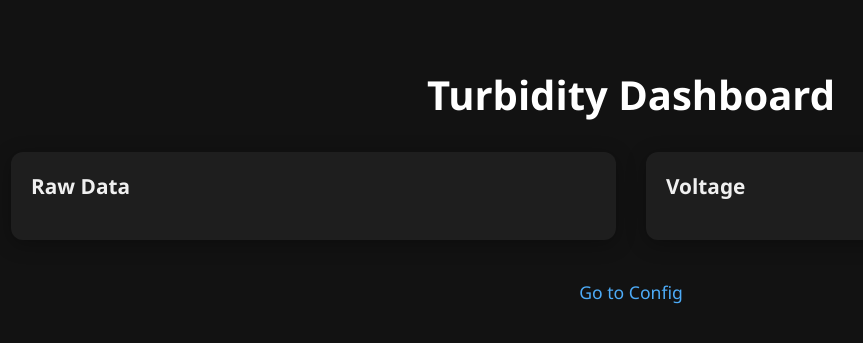
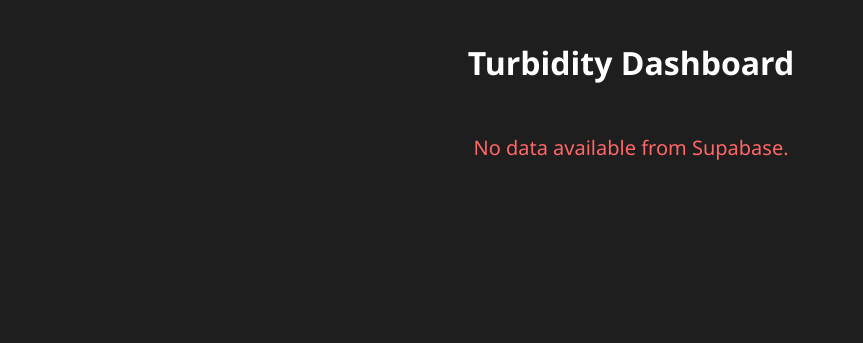
Before and after one commit to mup1979/HomeSense, a FastAPI app: page /dashboard in a window 1280 px wide. Shown: the top 343 px of the page, without its empty margins (9-872 px from the left). Run offline with FastAPI, Linux system fonts and the light colour scheme; the visitor is signed in with stand-in values (Sample User, id 1); data that the repository does not hold is empty; some libraries are stand-ins or nearby versions.

Commit message:
Fix Supabase data load and redesign dashboard layout

```diff
--- a/app/main.py
+++ b/app/main.py
@@ -1,4 +1,3 @@
-import os
 from fastapi import FastAPI, Request, Form
 from fastapi.responses import HTMLResponse, RedirectResponse
 from fastapi.staticfiles import StaticFiles
@@ -7,95 +6,73 @@ from starlette.middleware.sessions import SessionMiddleware
 from supabase import create_client, Client
 import pandas as pd
 import plotly.graph_objs as go
-from dotenv import load_dotenv
+import os
 
-load_dotenv()
+app = FastAPI()
 
+# Static and template setup
+app.mount("/static", StaticFiles(directory="app/static"), name="static")
+templates = Jinja2Templates(directory="app/templates")
+app.add_middleware(SessionMiddleware, secret_key="your_secret_key")
+
+# Supabase config
 url = os.getenv("SUPABASE_URL")
 key = os.getenv("SUPABASE_KEY")
 supabase: Client = create_client(url, key)
 
-app = FastAPI()
-app.add_middleware(SessionMiddleware, secret_key=os.getenv("SESSION_SECRET"))
-
-app.mount("/static", StaticFiles(directory="app/static"), name="static")
-templates = Jinja2Templates(directory="app/templates")
-
-
 @app.get("/", response_class=HTMLResponse)
-async def login_form(request: Request):
+def login_page(request: Request):
     return templates.TemplateResponse("login.html", {"request": request})
 
-
 @app.post("/login", response_class=HTMLResponse)
-async def login(request: Request, email: str = Form(...), password: str = Form(...)):
-    try:
-        user = supabase.auth.sign_in_with_password({"email": email, "password": password})
-        if user and user.user:
-            request.session["user"] = user.user.id
-            request.session["site"] = "SiteA"
-            return RedirectResponse(url="/dashboard", status_code=303)
-    except Exception:
-        pass
+def login(request: Request, username: str = Form(...), password: str = Form(...)):
+    if username == "admin" and password == "admin":
+        request.session["user"] = username
+        return RedirectResponse(url="/dashboard", status_code=303)
     return templates.TemplateResponse("login.html", {"request": request, "error": "Invalid credentials"})
 
-
 @app.get("/dashboard", response_class=HTMLResponse)
-async def dashboard(request: Request):
+def dashboard(request: Request):
     if "user" not in request.session:
         return RedirectResponse(url="/", status_code=303)
 
-    site = request.session.get("site", "SiteA")
+    print("📡 Fetching data from Supabase...")
+    response = supabase.table("turbidity_data").select("*").order("timestamp", desc=True).limit(1000).execute()
 
-    print("📡 Fetching data from Supabase...")
-    response = supabase.table("turbidity_data").select("*").eq("site", site).order("timestamp", desc=True).limit(1000).execute()
-    data = response.data
+    if not response.data:
+        print("⚠️ No data received from Supabase.")
+        return templates.TemplateResponse("dashboard.html", {"request": request, "no_data": True})
 
-    if not data:
-        print("⚠️ No data received from Supabase.")
-        return templates.TemplateResponse("dashboard.html", {"request": request, "chart1": None, "chart2": None})
+    df = pd.DataFrame(response.data)
 
-    df = pd.DataFrame(data)
-    df["timestamp"] = pd.to_datetime(df["timestamp"])
+    if 'sensor_id' not in df.columns:
+        print("❌ Column 'sensor_id' not found in dataframe.")
+        return templates.TemplateResponse("dashboard.html", {"request": request, "no_data": True})
+
     print(f"✅ DataFrame loaded: {len(df)} rows")
 
-    sensor1 = df[df["sensor_id"] == "Sensor1"]
-    sensor2 = df[df["sensor_id"] == "Sensor2"]
+    sensor1 = df[df["sensor_id"] == "Sensor1"].sort_values("timestamp")
+    sensor2 = df[df["sensor_id"] == "Sensor2"].sort_values("timestamp")
 
     print(f"📊 Sensor1: {len(sensor1)}, Sensor2: {len(sensor2)}")
 
-    fig1 = go.Figure()
-    fig1.add_trace(go.Scatter(x=sensor1["timestamp"], y=sensor1["raw_value"],
-                              mode='lines+markers', name="Sensor1 Raw", line=dict(color='white')))
-    fig1.add_trace(go.Scatter(x=sensor2["timestamp"], y=sensor2["raw_value"],
-                              mode='lines+markers', name="Sensor2 Raw", line=dict(color='orange')))
-    fig1.update_layout(
-        paper_bgcolor='rgb(20,20,20)',
-        plot_bgcolor='rgb(20,20,20)',
-        font=dict(color='white'),
-        margin=dict(l=20, r=20, t=40, b=20),
-        height=400
-    )
+    chart1 = go.Figure()
+    chart1.add_trace(go.Scatter(x=sensor1["timestamp"], y=sensor1["raw_value"], mode="lines", name="Sensor1 Raw", line=dict(color="orange")))
+    chart1.add_trace(go.Scatter(x=sensor2["timestamp"], y=sensor2["raw_value"], mode="lines", name="Sensor2 Raw", line=dict(color="white")))
+    chart1.update_layout(title="Raw Data", paper_bgcolor="#1e1e1e", plot_bgcolor="#1e1e1e",
+                         font=dict(color="white"), xaxis=dict(title="Time"), yaxis=dict(title="Raw Value"))
 
-    fig2 = go.Figure()
-    fig2.add_trace(go.Scatter(x=sensor1["timestamp"], y=sensor1["voltage"],
-                              mode='lines+markers', name="Sensor1 Voltage", line=dict(color='white', dash='dot')))
-    fig2.add_trace(go.Scatter(x=sensor2["timestamp"], y=sensor2["voltage"],
-                              mode='lines+markers', name="Sensor2 Voltage", line=dict(color='orange', dash='dot')))
-    fig2.update_layout(
-        paper_bgcolor='rgb(20,20,20)',
-        plot_bgcolor='rgb(20,20,20)',
-        font=dict(color='white'),
-        margin=dict(l=20, r=20, t=40, b=20),
-        height=400
-    )
+    chart2 = go.Figure()
+    chart2.add_trace(go.Scatter(x=sensor1["timestamp"], y=sensor1["voltage"], mode="lines", name="Sensor1 Voltage", line=dict(color="orange")))
+    chart2.add_trace(go.Scatter(x=sensor2["timestamp"], y=sensor2["voltage"], mode="lines", name="Sensor2 Voltage", line=dict(color="white")))
+    chart2.update_layout(title="Voltage Data", paper_bgcolor="#1e1e1e", plot_bgcolor="#1e1e1e",
+                         font=dict(color="white"), xaxis=dict(title="Time"), yaxis=dict(title="Voltage"))
 
-    chart1 = fig1.to_html(full_html=False, default_height=400)
-    chart2 = fig2.to_html(full_html=False, default_height=400)
+    chart1_html = chart1.to_html(full_html=False)
+    chart2_html = chart2.to_html(full_html=False)
 
-    return templates.TemplateResponse("dashboard.html", {"request": request, "chart1": chart1, "chart2": chart2})
-
-
-@app.get("/config", response_class=HTMLResponse)
-async def config_page(request: Request):
-    return templates.TemplateResponse("config.html", {"request": request})
+    return templates.TemplateResponse("dashboard.html", {
+        "request": request,
+        "chart1": chart1_html,
+        "chart2": chart2_html
+    })
--- a/app/templates/dashboard.html
+++ b/app/templates/dashboard.html
@@ -2,51 +2,63 @@
 <html lang="en">
 <head>
     <meta charset="UTF-8">
-    <title>Dashboard - HomeSense</title>
+    <title>Dashboard</title>
     <link rel="stylesheet" href="/static/style.css">
-    <script src="https://cdn.plot.ly/plotly-latest.min.js"></script>
+    <style>
+        body {
+            background-color: #1e1e1e;
+            font-family: 'Segoe UI', Tahoma, Geneva, Verdana, sans-serif;
+            color: white;
+            margin: 0;
+            padding: 0;
+        }
+
+        .container {
+            padding: 20px;
+        }
+
+        .charts {
+            display: flex;
+            flex-wrap: wrap;
+            gap: 20px;
+            justify-content: center;
+        }
+
+        .chart-box {
+            flex: 1 1 45%;
+            min-width: 300px;
+            max-width: 100%;
+        }
+
+        h1 {
+            text-align: center;
+            margin-bottom: 30px;
+            color: white;
+        }
+
+        .no-data {
+            text-align: center;
+            margin-top: 50px;
+            font-size: 20px;
+            color: #ff6666;
+        }
+    </style>
 </head>
 <body>
-    <div class="dashboard-container">
-        <header>
-            <h1>Turbidity Dashboard</h1>
-        </header>
-
-        <div class="dashboard-grid">
-            <div class="chart-card">
-                <h3>Raw Data</h3>
-                <div id="raw-chart"></div>
+    <div class="container">
+        <h1>Turbidity Dashboard</h1>
+        {% if no_data %}
+            <div class="no-data">No data available from Supabase.</div>
+        {% else %}
+            <div class="charts">
+                <div class="chart-box">
+                    {{ chart1 | safe }}
+                </div>
+                <div class="chart-box">
+                    {{ chart2 | safe }}
+                </div>
             </div>
-            <div class="chart-card">
-                <h3>Voltage</h3>
-                <div id="voltage-chart"></div>
-            </div>
-        </div>
-
-        <div class="config-link">
-            <a href="/config">Go to Config</a>
-        </div>
+        {% endif %}
     </div>
-
-    <script>
-        const rawData = {{ raw_data|safe }};
-        const voltageData = {{ voltage_data|safe }};
-
-        Plotly.newPlot('raw-chart', rawData, {
-            margin: { t: 30 },
-            paper_bgcolor: '#1e1e1e',
-            plot_bgcolor: '#1e1e1e',
-            font: { color: 'white' },
-            legend: { orientation: 'h' }
-        });
-
-        Plotly.newPlot('voltage-chart', voltageData, {
-            margin: { t: 30 },
-            paper_bgcolor: '#1e1e1e',
-            plot_bgcolor: '#1e1e1e',
-            font: { color: 'white' },
-            legend: { orientation: 'h' }
-        });
-    </script>
 </body>
 </html>
```
